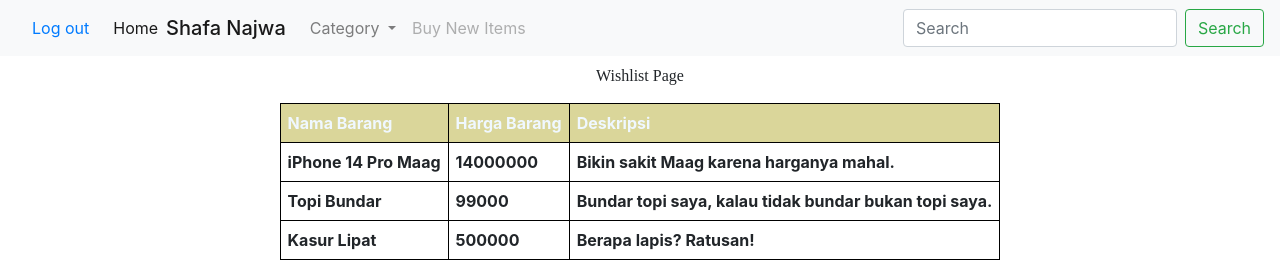
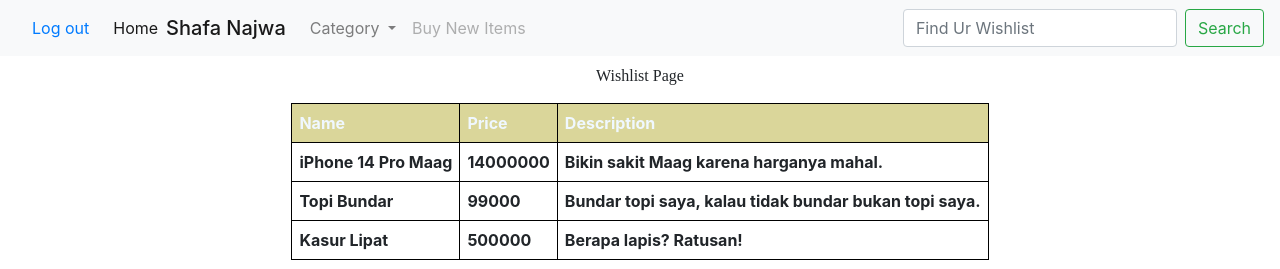
Before and after one commit to shafanjw/PBP-Tutorial-1, a Django app: template wishlist/templates/wishlist.html in a window 1280 px wide. Shown: the top 269 px of the page. Run offline with Django 4.2, Linux system fonts and the light colour scheme; the template is opened without the code that fills it: values that come from a table or form of the project are taken from there, others are empty; data comes from the database, SQL or seed files in the repository.

Commit message:
Modify navbar

```diff
--- a/wishlist/templates/wishlist.html
+++ b/wishlist/templates/wishlist.html
@@ -59,37 +59,21 @@
       </li>
     </ul>
     <form class="form-inline my-2 my-lg-0">
-      <input class="form-control mr-sm-2" type="search" placeholder="Search" aria-label="Search">
+      <input class="form-control mr-sm-2" type="search" placeholder="Find Ur Wishlist" aria-label="Search">
       <button class="btn btn-outline-success my-2 my-sm-0" type="submit">Search</button>
     </form>
   </div>
 </nav>
 
-  <!-- <body>
-    <nav class="navbar navbar-expand-md navbar-dark bg-custom">
-      <a class="navbar-brand" href="#">WISHLIST {{user.username}} 👯💰
-      </a>
-      <button class="navbar-toggler" type="button" data-toggle="collapse" data-target="#navbarSupportedContent" aria-controls="navbarSupportedContent" aria-expanded="false" aria-label="Toggle navigation">
-        <span class="navbar-toggler-icon"></span>
-      </button>
-
-      <div class="collapse navbar-collapse" id="navbarSupportedContent">
-        <ul class="navbar-nav ml-auto">
-          <li class="nav-item">
-            <a class="nav-link" href="{% url 'wishlist:logout' %}" title"">Log out</a>
-          </li>
-        </ul>
-      </div>
-    </nav> -->
 
 <table>
     <div class="container" style = "font-family:Poppins;font-size:12px;font-style:bold;">
         <h6><center>Wishlist Page</h6></center>
         <table class="center">
           <tr style="background-color: rgb(218, 214, 154); color:aliceblue">
-    <th>Nama Barang</th>
-    <th>Harga Barang</th>
-    <th>Deskripsi</th>
+    <th>Name</th>
+    <th>Price</th>
+    <th>Description</th>
     </tr>
     {% comment %} Tambahkan data di bawah baris ini {% endcomment %}
     {% for barang in list_barang %}
@@ -101,7 +85,7 @@
     {% endfor %}
 </table>
 <h6><center>Sesi terakhir login: {{ last_login }}</h6></center>
-<!-- <button><center><a href="{% url 'wishlist:logout' %}">Logout</a></button></center> -->
+
 </div>
 <script src="https://code.jquery.com/jquery-3.4.1.slim.min.js" integrity="sha384-J6qa4849blE2+poT4WnyKhv5vZF5SrPo0iEjwBvKU7imGFAV0wwj1yYfoRSJoZ+n" crossorigin="anonymous"></script>
 <script src="https://cdn.jsdelivr.net/npm/popper.js@1.16.0/dist/umd/popper.min.js" integrity="sha384-Q6E9RHvbIyZFJoft+2mJbHaEWldlvI9IOYy5n3zV9zzTtmI3UksdQRVvoxMfooAo" crossorigin="anonymous"></script>
```
